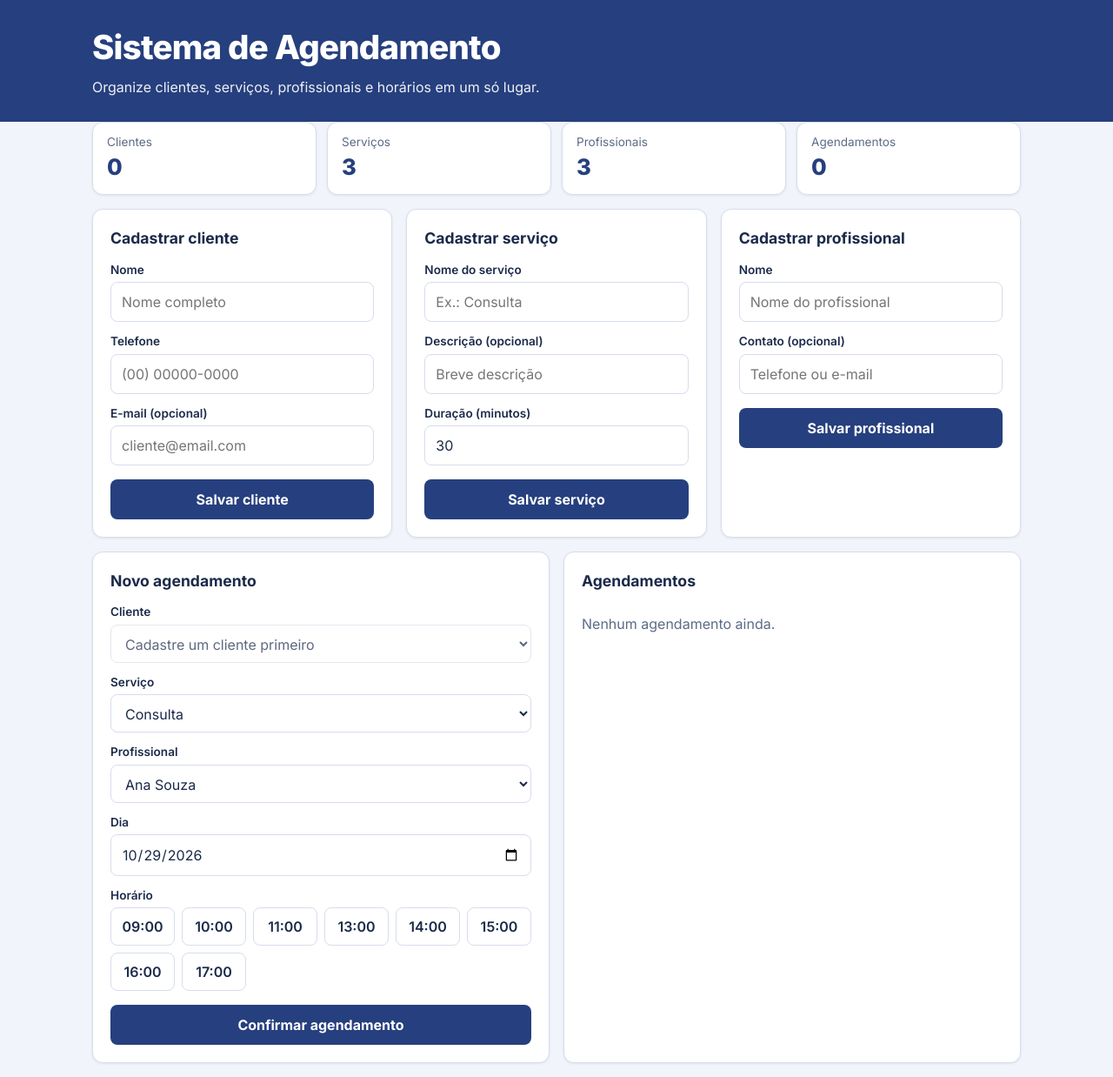
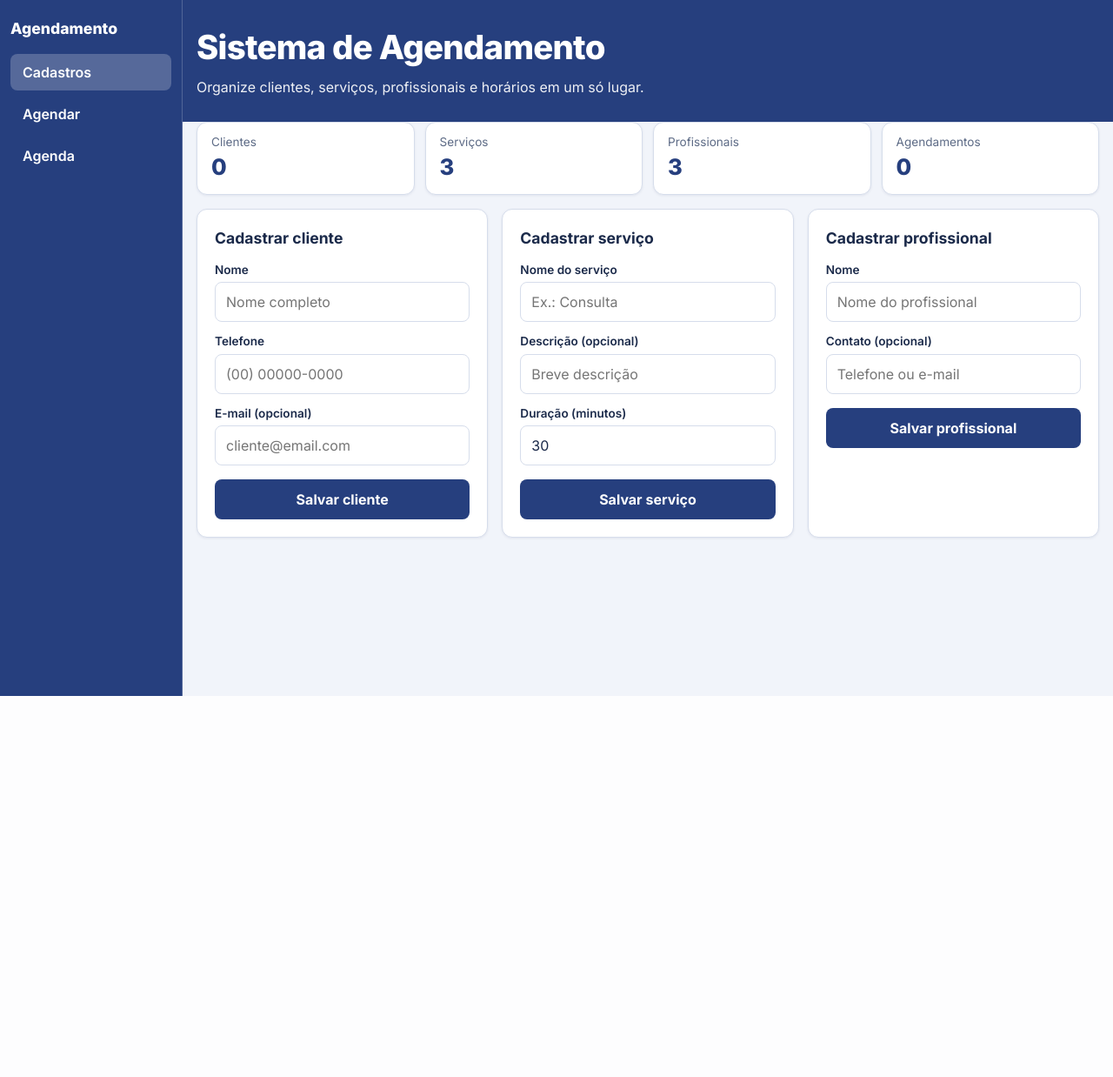
Before and after one commit to gabrieloverlay/agendamento-pit, a Flask app: page / in a window 1280 px wide. Shown: the whole page at 87% size. After the commit the page ends 800 px from the top, so only its background shows below. Run offline with Flask 3, Linux system fonts and the light colour scheme; data comes from the database, SQL or seed files in the repository; data that the repository does not hold is empty.

Commit message:
feat: barra lateral, agenda em grade e botão do WhatsApp (sugestão do João Lucas)

```diff
--- a/02-codigo/app/static/script.js
+++ b/02-codigo/app/static/script.js
@@ -36,11 +36,11 @@ function preencher(select, itens, vazio){
 }
 async function desenharHorarios(){
   const box = $("slots");
-  box.innerHTML = "";
   const dia = $("a-data").value, prof = $("a-prof").value;
-  if (!dia || !prof) return;
+  if (!dia || !prof){ box.replaceChildren(); return; }
   try {
     const lista = await api("/api/horarios?data=" + dia + "&profissional_id=" + prof);
+    const botoes = [];
     lista.forEach(h => {
       const b = document.createElement("button");
       b.type = "button";
@@ -49,8 +49,9 @@ async function desenharHorarios(){
       b.disabled = !h.livre;
       b.setAttribute("aria-pressed", String(h.hora === horaEscolhida));
       b.onclick = () => { horaEscolhida = h.hora; desenharHorarios(); };
-      box.appendChild(b);
+      botoes.push(b);
     });
+    box.replaceChildren(...botoes);
   } catch (e) { aviso(e.message, true); }
 }
 function desenharLista(){
@@ -78,9 +79,50 @@ function desenharLista(){
       try { await api("/api/agendamentos/" + a.id, "DELETE"); await carregar(); aviso("Agendamento cancelado."); }
       catch (e) { aviso(e.message, true); }
     };
-    li.append(info, c);
+    const w = document.createElement("a");
+    w.className = "wpp";
+    w.textContent = "WhatsApp";
+    w.target = "_blank";
+    w.rel = "noopener";
+    w.href = linkWhatsApp(a);
+    const acoes = document.createElement("div");
+    acoes.className = "acoes";
+    acoes.append(w, c);
+    li.append(info, acoes);
     ul.appendChild(li);
   });
+}
+function linkWhatsApp(a){
+  const numero = "55" + String(a.cliente_telefone || "").replace(/\D/g, "");
+  const msg = "Olá, " + a.cliente + "! Seu agendamento de " + a.servico + " com " + a.profissional +
+    " está marcado para " + fmt(a.data) + " às " + a.hora + ".";
+  return "https://wa.me/" + numero + "?text=" + encodeURIComponent(msg);
+}
+async function desenharAgenda(){
+  const dia = $("g-data").value;
+  const box = $("grade");
+  if (!dia){ box.replaceChildren(); return; }
+  try {
+    const ag = await api("/api/agenda?data=" + dia);
+    if (!ag.profissionais.length){ box.textContent = "Cadastre um profissional para ver a agenda."; return; }
+    const tabela = document.createElement("table");
+    tabela.className = "grade";
+    const cab = tabela.createTHead().insertRow();
+    cab.appendChild(document.createElement("th")).textContent = "Horário";
+    ag.profissionais.forEach(p => { cab.appendChild(document.createElement("th")).textContent = p.nome; });
+    const corpo = tabela.createTBody();
+    ag.horarios.forEach(h => {
+      const linha = corpo.insertRow();
+      linha.insertCell().textContent = h;
+      ag.profissionais.forEach(p => {
+        const cel = linha.insertCell();
+        const item = ag.agendamentos.find(x => x.profissional_id === p.id && x.hora === h);
+        cel.className = item ? "ocupado" : "livre";
+        cel.textContent = item ? item.cliente + " · " + item.servico : "livre";
+      });
+    });
+    box.replaceChildren(tabela);
+  } catch (e) { aviso(e.message, true); }
 }
 async function carregar(){
   const rotas = ["clientes", "servicos", "profissionais", "agendamentos"];
@@ -95,6 +137,7 @@ async function carregar(){
   preencher($("a-prof"), profissionais, "Cadastre um profissional primeiro");
   desenharLista();
   await desenharHorarios();
+  await desenharAgenda();
 }
 
 function enviar(idForm, url, montar, ok, limpar = true){
@@ -129,4 +172,19 @@ const hoje = new Date();
 hoje.setMinutes(hoje.getMinutes() - hoje.getTimezoneOffset());
 $("a-data").min = hoje.toISOString().slice(0, 10);
 $("a-data").value = $("a-data").min;
+$("g-data").value = $("a-data").min;
+$("g-data").addEventListener("change", desenharAgenda);
+
+const SECOES = ["cadastros", "agendar", "agenda"];
+function mostrarSecao(nome){
+  if (!SECOES.includes(nome)) nome = "cadastros";
+  SECOES.forEach(s => {
+    $("sec-" + s).hidden = s !== nome;
+    $("nav-" + s).setAttribute("aria-current", s === nome ? "page" : "false");
+  });
+  if (location.hash !== "#" + nome) history.replaceState(null, "", "#" + nome);
+}
+SECOES.forEach(s => $("nav-" + s).addEventListener("click", () => mostrarSecao(s)));
+window.addEventListener("hashchange", () => mostrarSecao(location.hash.slice(1)));
+mostrarSecao(location.hash.slice(1));
 carregar().catch(e => aviso(e.message, true));
--- a/02-codigo/app/static/style.css
+++ b/02-codigo/app/static/style.css
@@ -52,3 +52,27 @@ li:first-child{border-top:0}
 .det{color:var(--muted);font-size:.9rem}
 .vazio{color:var(--muted)}
 .cancel{background:none;border:1px solid var(--line);color:var(--erro);border-radius:8px;padding:6px 10px;font:inherit;cursor:pointer}
+
+/* Barra lateral e seções (sugestão de João Lucas) */
+[hidden]{display:none !important}
+.lateral{background:var(--azul);color:#fff;border-bottom:1px solid rgba(255,255,255,.2);padding:10px 12px}
+.marca{font-weight:800;margin-bottom:6px}
+.lateral nav{display:flex;gap:6px;overflow-x:auto}
+.lateral button{flex:0 0 auto;background:none;border:0;color:#fff;font:inherit;font-weight:600;padding:9px 14px;border-radius:8px;cursor:pointer;text-align:left}
+.lateral button:hover{background:rgba(255,255,255,.12)}
+.lateral button[aria-current="page"]{background:rgba(255,255,255,.22)}
+@media(min-width:900px){
+  .app{display:grid;grid-template-columns:210px 1fr}
+  .lateral{position:sticky;top:0;height:100vh;border-bottom:0;border-right:1px solid rgba(255,255,255,.2);padding:20px 12px}
+  .lateral nav{flex-direction:column}
+  .marca{margin-bottom:16px;font-size:1.1rem}
+}
+.acoes{display:flex;gap:8px;align-items:center}
+.wpp{padding:6px 10px;border:1px solid var(--line);border-radius:8px;color:var(--ok);font-weight:600;font-size:.9rem;text-decoration:none}
+.wpp:hover{background:var(--ok-bg)}
+.grade-wrap{overflow-x:auto;margin-top:12px}
+table.grade{width:100%;border-collapse:collapse;min-width:480px}
+.grade th,.grade td{border:1px solid var(--line);padding:8px 10px;text-align:left;font-size:.9rem}
+.grade th{background:var(--bg)}
+.grade td.livre{color:var(--muted)}
+.grade td.ocupado{background:var(--ok-bg);color:var(--ok);font-weight:600}
--- a/02-codigo/app/templates/index.html
+++ b/02-codigo/app/templates/index.html
@@ -8,17 +8,24 @@
 <link rel="stylesheet" href="{{ url_for('static', filename='style.css') }}">
 </head>
 <body>
-<!-- ETAPA 1: ESTRUTURA (HTML) -->
+<div class="app">
+  <aside class="lateral">
+    <div class="marca">Agendamento</div>
+    <nav aria-label="Seções do sistema">
+      <button id="nav-cadastros" type="button">Cadastros</button>
+      <button id="nav-agendar" type="button">Agendar</button>
+      <button id="nav-agenda" type="button">Agenda</button>
+    </nav>
+  </aside>
+  <div class="conteudo">
     <header class="topo">
       <div class="wrap">
         <h1>Sistema de Agendamento</h1>
         <p>Organize clientes, serviços, profissionais e horários em um só lugar.</p>
       </div>
     </header>
-
     <main class="wrap">
       <div id="aviso" class="aviso" role="status"></div>
-
       <section class="resumo" aria-label="Resumo">
     <div class="stat"><span>Clientes</span><strong id="n-clientes">0</strong></div>
     <div class="stat"><span>Serviços</span><strong id="n-servicos">0</strong></div>
@@ -26,7 +33,7 @@
     <div class="stat"><span>Agendamentos</span><strong id="n-agend">0</strong></div>
   </section>
 
-  <section class="cadastros">
+      <section id="sec-cadastros" class="cadastros">
     <form id="f-cliente" class="card" novalidate>
       <h2>Cadastrar cliente</h2>
       <label for="c-nome">Nome</label>
@@ -59,7 +66,7 @@
     </form>
   </section>
 
-  <section class="agenda">
+      <section id="sec-agendar" class="agenda" hidden>
     <form id="f-agend" class="card" novalidate>
       <h2>Novo agendamento</h2>
       <label for="a-cliente">Cliente</label>
@@ -80,7 +87,18 @@
       <ul id="lista"></ul>
     </div>
   </section>
+
+      <section id="sec-agenda" hidden>
+        <div class="card">
+          <h2>Agenda do dia</h2>
+          <label for="g-data">Dia</label>
+          <input id="g-data" type="date">
+          <div id="grade" class="grade-wrap"></div>
+        </div>
+      </section>
     </main>
+  </div>
+</div>
 
 <script src="{{ url_for('static', filename='script.js') }}"></script>
 </body>
```
Lines whose indentation alone changed are shown as unchanged.
